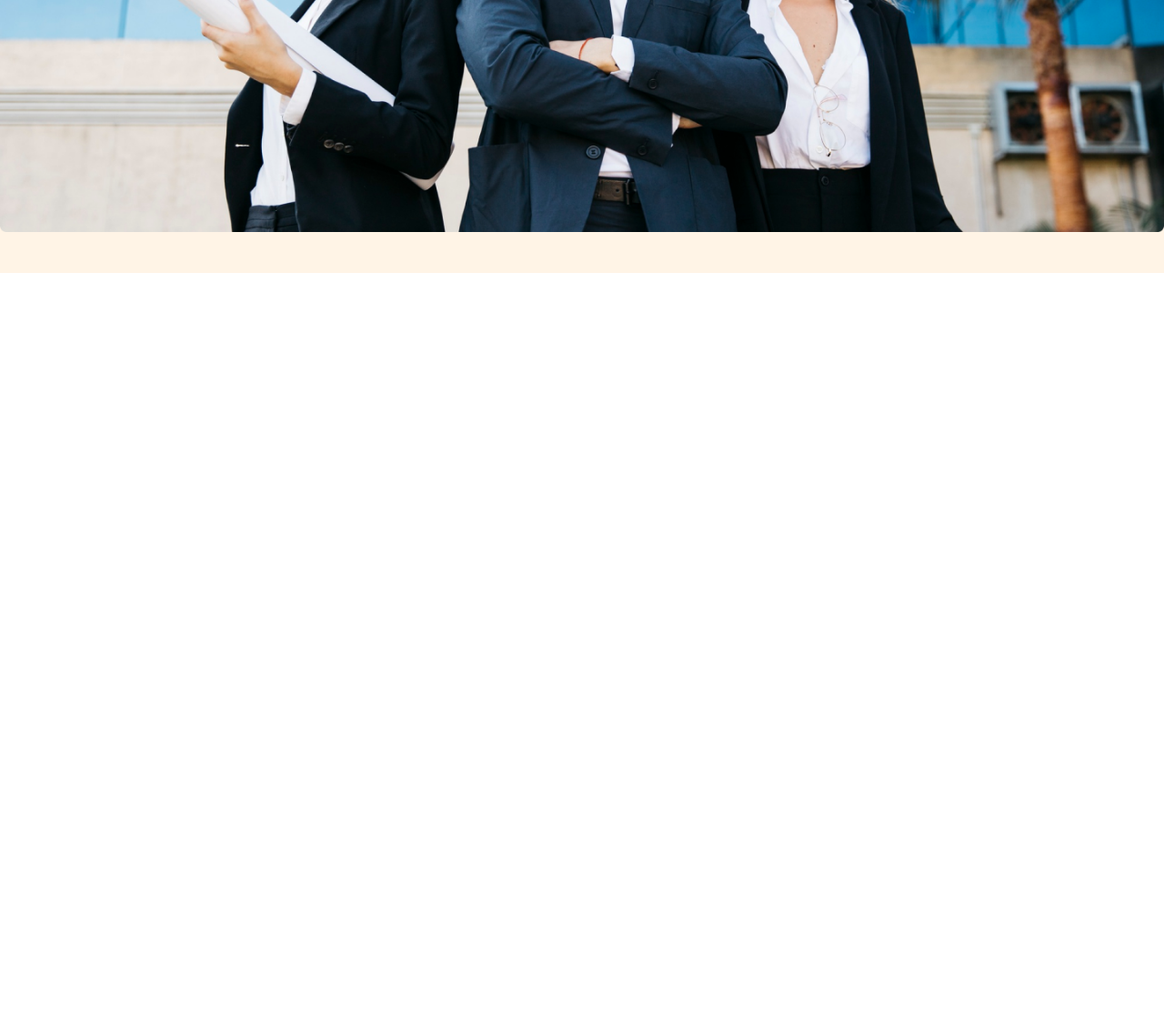
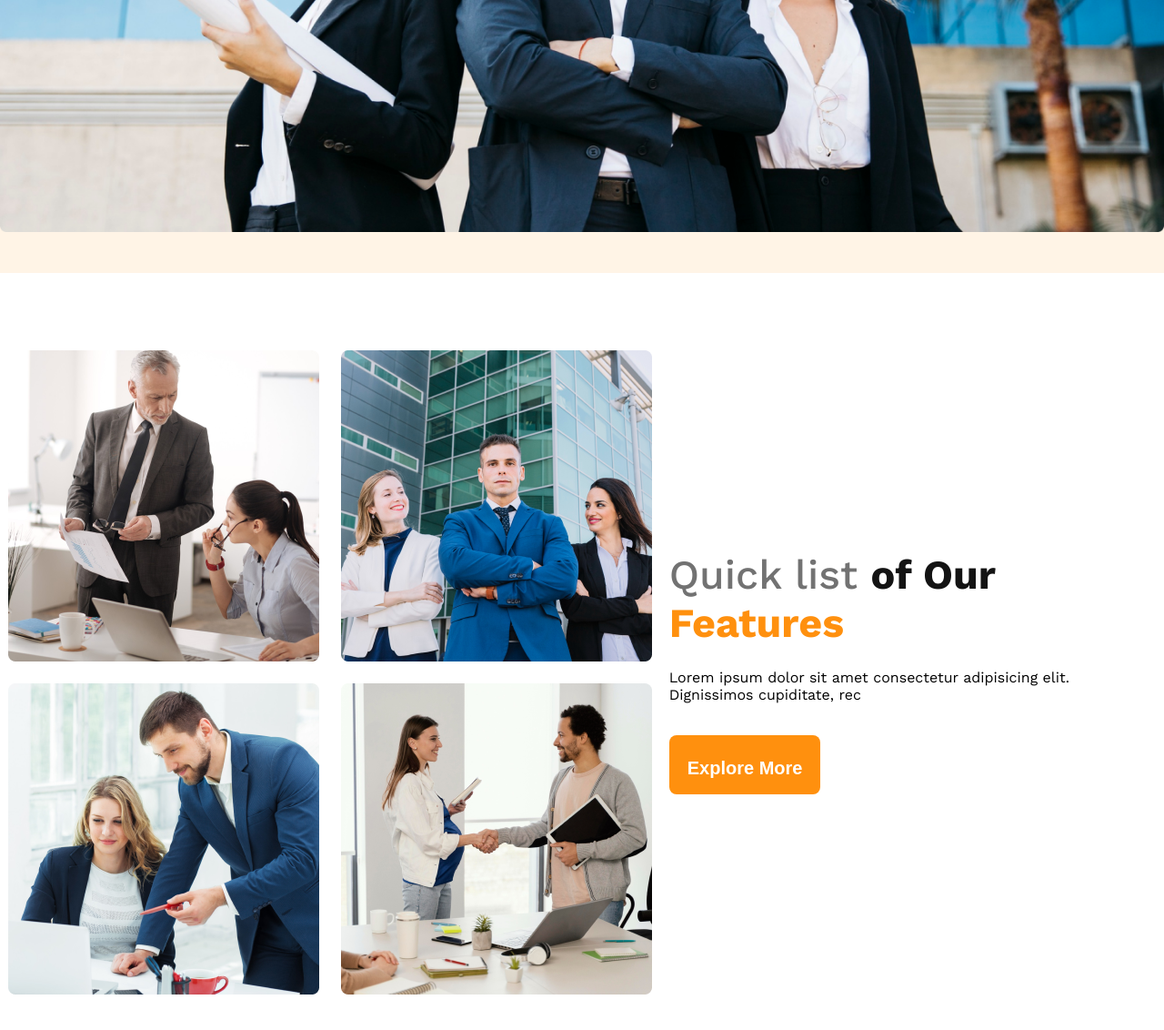
Before and after one commit to abusayedsohag/architacts-responsive-web, a plain HTML site: page index.html in a window 1280 px wide. Shown: the part 867-1999 px from the top of the page at 91% size. Before the commit the page ends 1167 px from the top, so only its background shows below. Drawn offline with nearby package versions, Linux system fonts and the light colour scheme.

Commit message:
team grid add with responsive

```diff
--- a/index.html
+++ b/index.html
@@ -25,7 +25,21 @@
         </div>
     </header>
     <main>
-
+        <section>
+            <div class="team-section">
+                <div class="team-img">
+                    <img src="./images/team1.png" alt="team1">
+                    <img src="./images/team2.png" alt="team1">
+                    <img src="./images/team3.png" alt="team1">
+                    <img src="./images/team4.png" alt="team1">
+                </div>
+                <div class="team-text">
+                    <h3>Quick list <span class="t-span-1">of Our</span> <span class="t-span-2">Features</span></h3>
+                    <p>Lorem ipsum dolor sit amet consectetur adipisicing elit. Dignissimos cupiditate, rec</p>
+                    <button class="btn">Explore More</button>
+                </div>
+            </div>
+        </section>
     </main>
     <footer>
 
--- a/styles/style.css
+++ b/styles/style.css
@@ -14,6 +14,7 @@ body {
 .header {
     background: rgba(255, 144, 14, 0.1);
     max-width: 1920px;
+    margin: 0 auto;
 }
 
 .nav {
@@ -77,6 +78,47 @@ body {
     margin: 45px 240px;
 }
 
+/* Team section styles */
+
+.team-section {
+    display: flex;
+    max-width: 1440px;
+    margin: 85px auto;
+    justify-content: space-around;
+    align-items: center;
+}
+
+.team-img {
+    display: grid;
+    grid-template-columns: repeat(2, 1fr);
+    grid-gap: 24px;
+}
+
+.team-text {
+    max-width: 535px;
+}
+
+.team-text h3 {
+    font-size: 2.8rem;
+    font-weight: 500;
+    margin-bottom: 24px;
+    color: rgba(114, 114, 114, 1);
+}
+
+.team-text .t-span-1 {
+    font-weight: 700;
+    color: rgba(19, 19, 19, 1);
+}
+
+.team-text .t-span-2 {
+    font-weight: 700;
+    color: #FF900E;
+}
+
+.team-text p {
+    font-size: 1rem;
+    margin-bottom: 35px;
+}
 @media screen and (max-width: 575px) {
     .header {
         width: auto;
@@ -91,5 +133,15 @@ body {
         padding: 10px;
     }
 
+    .team-section {
+        flex-direction: column;
+    }
 
+    .team-img {
+        grid-template-columns: repeat(1,1fr);
+    }
+
+    .team-text {
+        margin: 30px 0  0 30px;
+    }
 }
```
